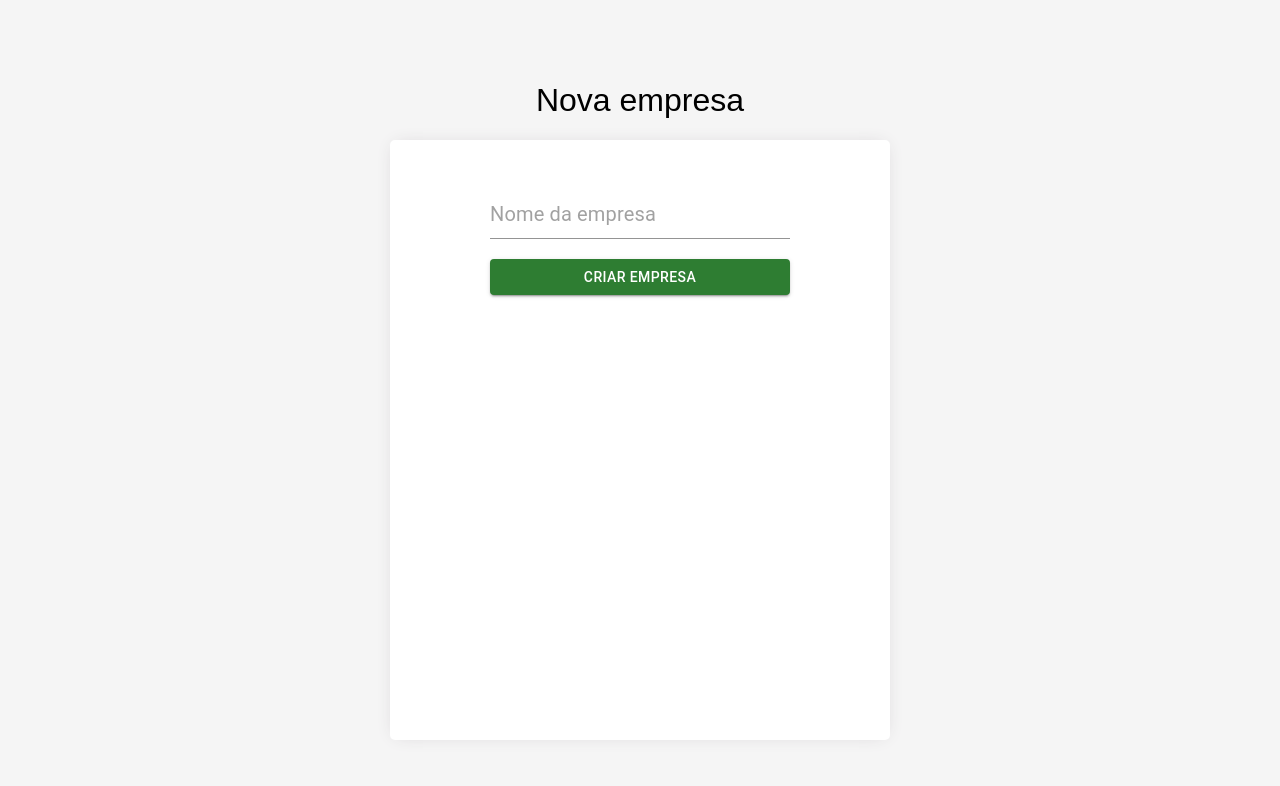
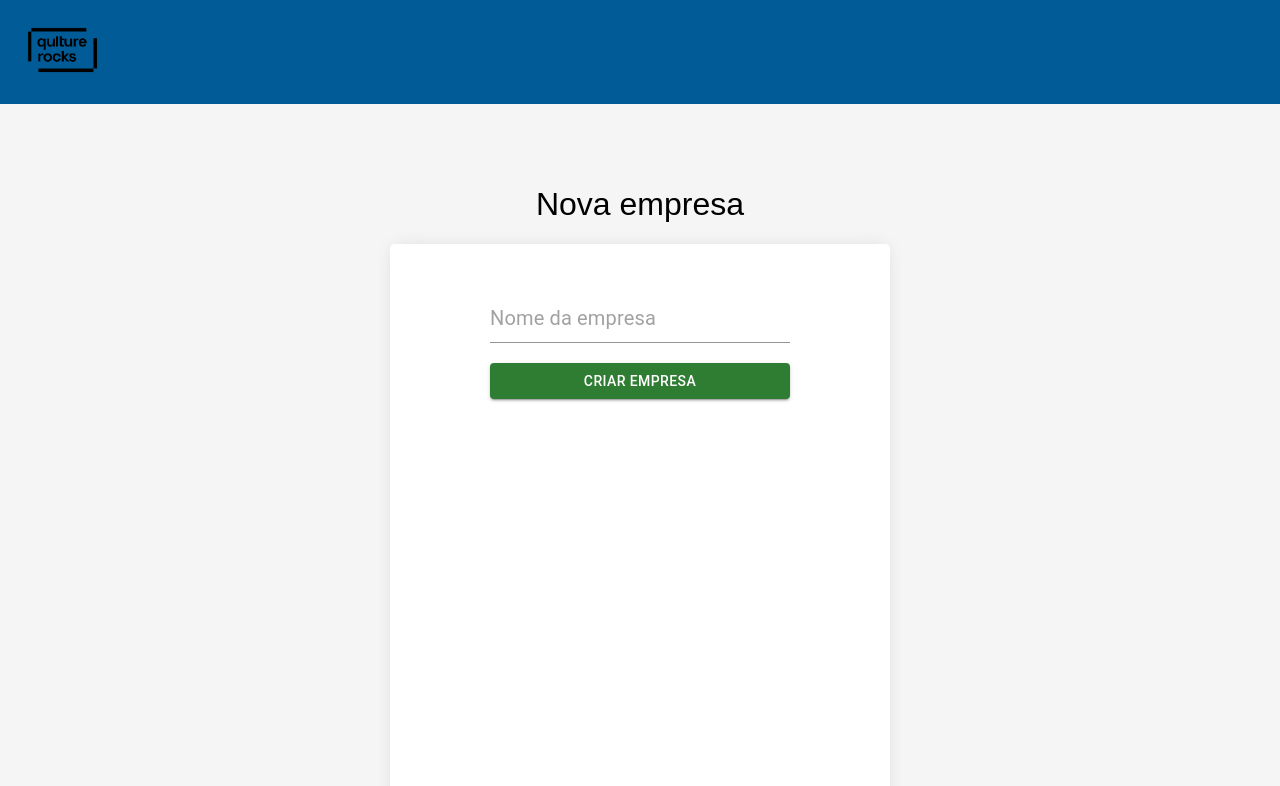
Before and after one commit to Alexc0217/Challenge, a React (Create React App) app in the folder client/: page /companies/new in a window 1280 px wide. Shown: the top 786 px of the page. Built offline with nearby package versions, Linux system fonts and the light colour scheme.

Commit message:
created a header and a wrapper, added the wrapper on the routes

```diff
--- /dev/null
+++ b/client/src/components/ui/Header.jsx
@@ -0,0 +1,27 @@
+import React from "react";
+import styled from "styled-components";
+import QrLogo from "../../assets/images/qr-logo.png";
+import { Link } from "react-router-dom";
+
+const Container = styled.div`
+  width: 100%;
+  min-height: 85px;
+  background-color: #005b96;
+  display: flex;
+  justify-content: space-between;
+  align-items: center;
+`
+
+const Image = styled.img`
+  height: 60px;
+  padding: 20px;
+`
+
+export default function Header(){
+
+  return(
+    <Container>
+      <Link to="/companies"><Image src={QrLogo} /></Link>
+    </Container>
+  )
+}
--- a/client/src/components/ui/styles.js
+++ b/client/src/components/ui/styles.js
@@ -2,7 +2,7 @@ import styled from "styled-components";
 
 export const Main = styled.div`
   width: fit-content;
-  min-width: 100vw;
+  min-width: 100%;
   height: 100vh;
   background-color: whitesmoke;
 `
--- /dev/null
+++ b/client/src/components/wrappers/MainWrapper.jsx
@@ -0,0 +1,14 @@
+import React from "react";
+import Header from "../ui/Header";
+
+const MainWrapper = ({children}) => {
+  console.log("aaa")
+  return(
+    <>
+      <Header />
+      {children}
+    </>
+  )
+}
+
+export default MainWrapper;
--- a/client/src/navigation/RouterConfig.js
+++ b/client/src/navigation/RouterConfig.js
@@ -1,5 +1,7 @@
 import React from "react";
 import { Route, Routes } from "react-router-dom";
+
+import MainWrapper from "../components/wrappers/MainWrapper";
 
 import CompaniesIndex from "../pages/companies/Index";
 import CompaniesNew from "../pages/companies/New";
@@ -12,15 +14,15 @@ import SecondLevel from "../pages/chart/SecondLevel";
 
 export default () => (
   <Routes>
-    <Route path="/" element={<CompaniesIndex />} />
+    <Route path="/" element={<MainWrapper><CompaniesIndex /></MainWrapper>} />
 
-    <Route path="/companies" element={<CompaniesIndex />} />
-    <Route path="/companies/new" element={<CompaniesNew />} />
-    <Route path="/companies/:id" element={<CompaniesShow />} />
+    <Route path="/companies" element={<MainWrapper><CompaniesIndex /></MainWrapper>} />
+    <Route path="/companies/new" element={<MainWrapper><CompaniesNew /></MainWrapper>} />
+    <Route path="/companies/:id" element={<MainWrapper><CompaniesShow /></MainWrapper>} />
 
-    <Route path="/employees/new/:company_id" element={<EmployeesNew />} />
-    <Route path="/employees/pairs/:id" element={<Pair />} />
-    <Route path="/employees/subordinates/:id" element={<Subordinates />} />
-    <Route path="/employees/subordinates-second-level/:id" element={<SecondLevel />} />
+    <Route path="/employees/new/:company_id" element={<MainWrapper><EmployeesNew /></MainWrapper>} />
+    <Route path="/employees/pairs/:id" element={<MainWrapper><Pair /></MainWrapper>} />
+    <Route path="/employees/subordinates/:id" element={<MainWrapper><Subordinates /></MainWrapper>} />
+    <Route path="/employees/subordinates-second-level/:id" element={<MainWrapper><SecondLevel /></MainWrapper>} />
   </Routes>
 )
--- a/client/src/pages/companies/Index.jsx
+++ b/client/src/pages/companies/Index.jsx
@@ -8,6 +8,7 @@ import { View, DivButton, Main } from "./styles";
 import Card from "../../components/ui/Card";
 import Qulture from "../../assets/images/qulture.png";
 import SwalError from "../../components/ui/SwalError";
+import Header from "../../components/ui/Header";
 
 function Index(){
   const {loading, error, data} = useQuery(COMPANIES, {
```
Also changed, not shown: client/src/assets/images/qr-logo.png (added).
